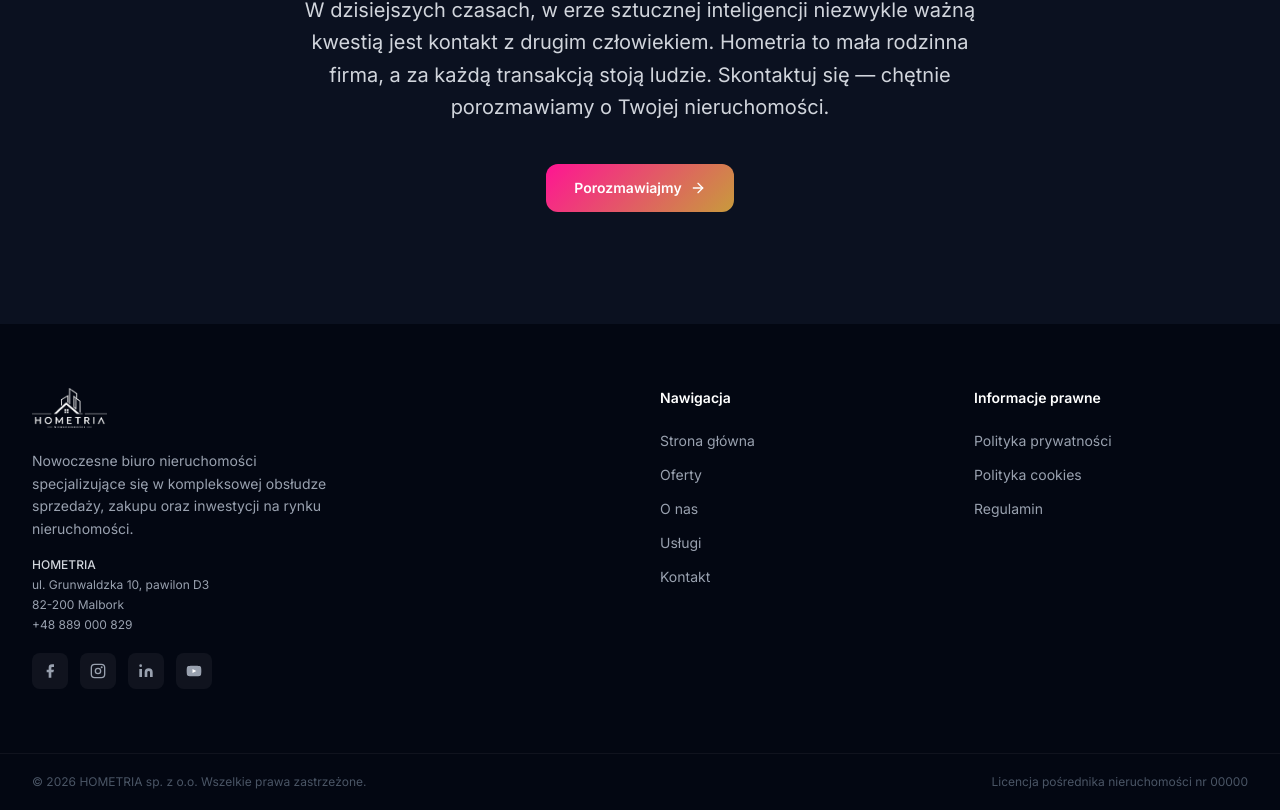
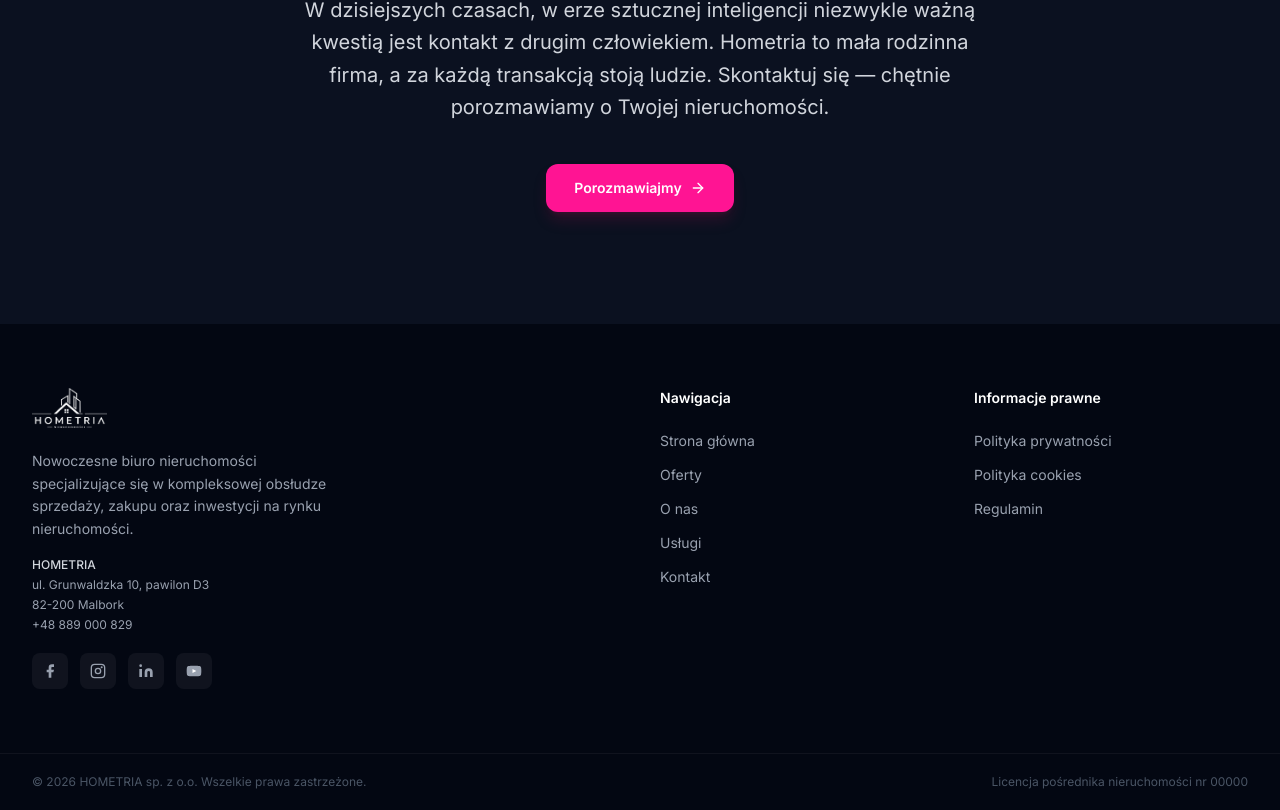
Before and after one commit to hometriaweb/hometria, a Next.js app: page /o-nas in a window 1280 px wide. Shown: the part 3408-4218 px from the top of the page. Built offline with nearby package versions, Linux system fonts and the light colour scheme.

Commit message:
Update Team.tsx

```diff
--- a/components/Team.tsx
+++ b/components/Team.tsx
@@ -27,8 +27,7 @@ export default function Team() {
           <div className="mt-10">
             <Link
               href="/kontakt"
-              className="inline-flex items-center gap-2 px-7 py-3.5 rounded-xl font-semibold text-sm text-white transition-all duration-200 active:scale-95"
-              style={{ background: 'linear-gradient(135deg, #FF1493 0%, #C89B3C 100%)' }}
+              className="inline-flex items-center gap-2 px-7 py-3.5 rounded-xl bg-[#FF1493] font-semibold text-sm text-white shadow-lg shadow-pink-900/30 hover:bg-[#D9007B] active:scale-95 transition-all duration-200"
             >
               Porozmawiajmy
               <ArrowRight className="w-4 h-4" />
```
